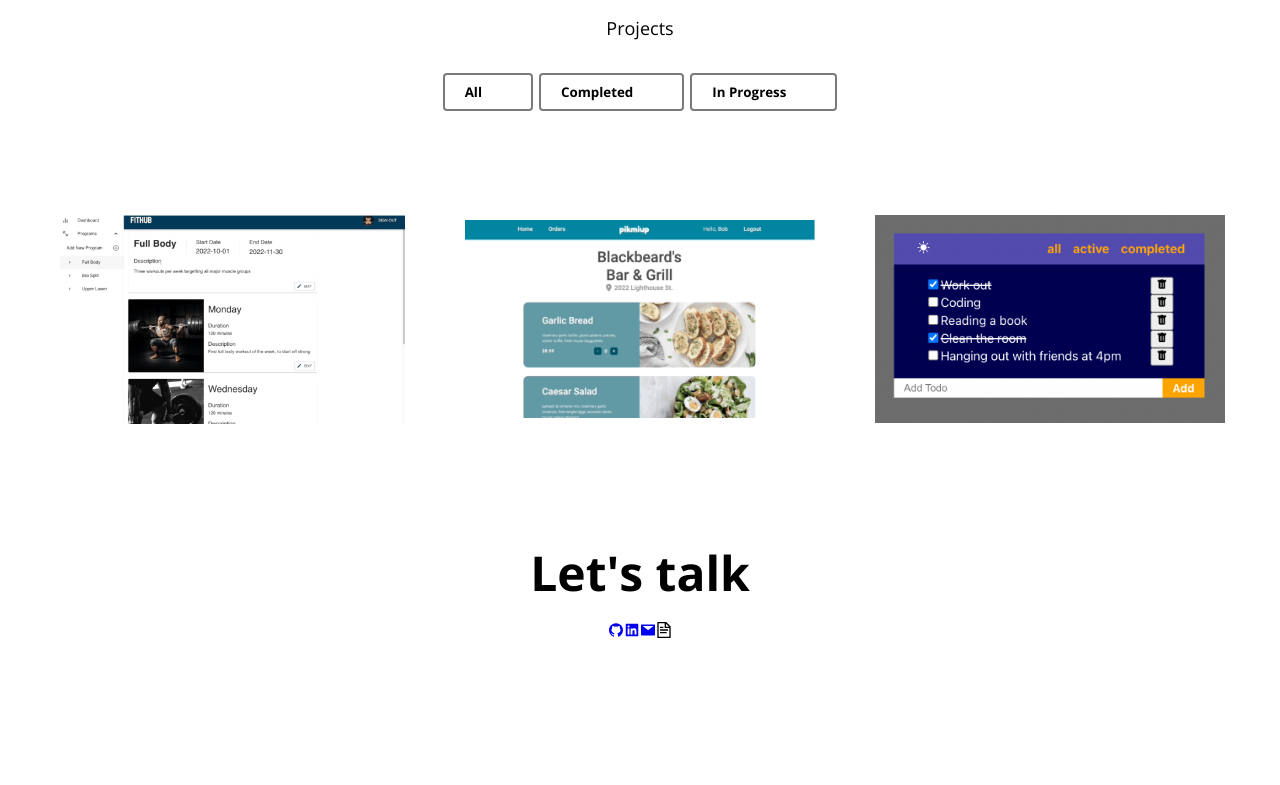
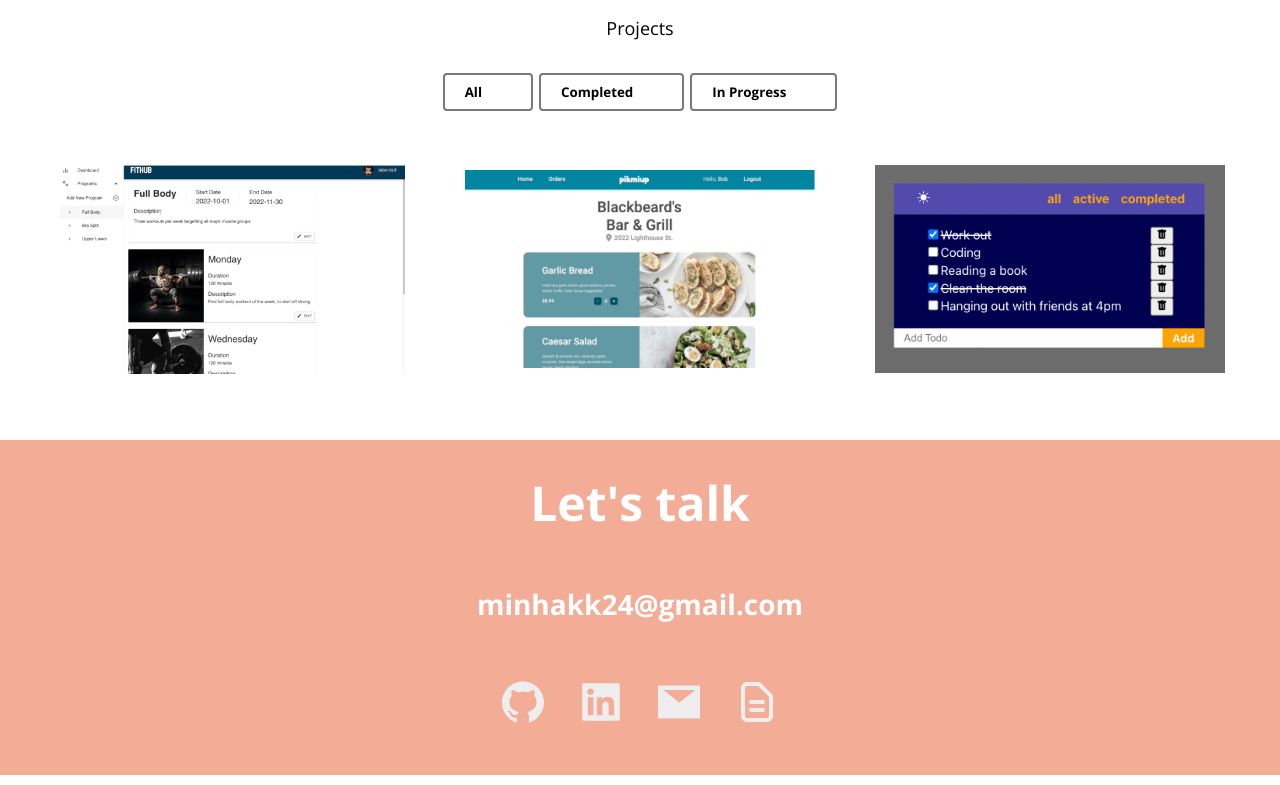
Before and after one commit to minha0817/Portfolio, a React (Create React App) app: page / in a window 1280 px wide. Shown: the part 1874-2659 px from the top of the page. Before the commit the page ends 2517 px from the top, so only its background shows below. Built offline with nearby package versions, Linux system fonts and the light colour scheme.

Commit message:
Add styling for Contact

```diff
--- a/package.json
+++ b/package.json
@@ -3,6 +3,9 @@
   "version": "0.1.0",
   "private": true,
   "dependencies": {
+    "@fortawesome/fontawesome-svg-core": "^6.2.1",
+    "@fortawesome/free-solid-svg-icons": "^6.2.1",
+    "@fortawesome/react-fontawesome": "^0.2.0",
     "@testing-library/jest-dom": "^5.16.5",
     "@testing-library/react": "^13.4.0",
     "@testing-library/user-event": "^13.5.0",
--- a/src/components/Contact.js
+++ b/src/components/Contact.js
@@ -1,24 +1,42 @@
 import React from "react";
 import { AiFillGithub, AiFillLinkedin, AiFillMail } from "react-icons/ai";
-import { GrDocumentText } from "react-icons/gr";
+import { HiOutlineDocumentText } from "react-icons/hi";
+import "../styles/contact.css";
+import { IconContext } from "react-icons";
 
 export default function Contact() {
   return (
     <section id="contact" className="section">
       <h1 className="contact__title">Let's talk</h1>
+      <h2 className="contact__email">minhakk24@gmail.com</h2>
       <div className="contact__links">
-        <a href="https://github.com/minha0817" target="_blank">
+        <IconContext.Provider value={{ className: "contact__icons" }}>
+          <a
+            href="https://github.com/minha0817"
+            className="contact__icon"
+            target="_blank"
+          >
             <AiFillGithub />
           </a>
-        <a href="https://www.linkedin.com/in/minhakim24/" target="_blank">
+          <a
+            href="https://www.linkedin.com/in/minhakim24/"
+            className="contact__icon"
+            target="_blank"
+          >
             <AiFillLinkedin />
           </a>
-        <a href="mailto:minhakk24@gmail.com">
+          <a href="mailto:minhakk24@gmail.com" className="contact__icon">
             <AiFillMail />
           </a>
-        <a href="https://docs.google.com/document/d/1WAUMjDtaMMa-snXnXRmsjrN1uYe30r_p/edit" target="_blank">
-          <GrDocumentText />
+          <a
+            href="https://docs.google.com/document/d/1WAUMjDtaMMa-snXnXRmsjrN1uYe30r_p/edit"
+            className="contact__icon"
+            target="_blank"
+            position="relative"
+          >
+            <HiOutlineDocumentText />
           </a>
+        </IconContext.Provider>
       </div>
     </section>
   );
--- /dev/null
+++ b/src/styles/contact.css
@@ -0,0 +1,45 @@
+#contact {
+  background-color: var(--color-pink);
+}
+
+.contact__title {
+  padding: 30px;
+  color: var(--color-white);
+}
+
+.contact__email {
+  margin: 20px;
+  color: var(--color-white);
+}
+
+.contact__links {
+  padding: 20px;
+  color: var(--color-light-white);
+  font-size: var(--font-large);
+  margin: 10px;
+  display: flex;
+  justify-content: center;
+}
+
+.contact__icons {
+  color: var(--color-light-white);
+  font-size: var(--font-large);
+  margin: 15px;
+}
+
+.contact__icon svg {
+  /* transition: all var(--transition-duration) ease; */
+  cursor: pointer;
+}
+
+.contact__icon svg path{
+  /* transition: all var(--transition-duration) ease; */
+  cursor: pointer;
+}
+
+
+
+.contact__icon svg:hover {
+  transform: scale(1.1);
+  color: var(--color-dark-pink);
+}
--- a/src/styles/mywork.css
+++ b/src/styles/mywork.css
@@ -58,7 +58,7 @@
   align-items: center;
   margin: 30px;
   width: 350px;
-  height: 350px;
+  height: 250px;
 }
 
 .project__img {
@@ -87,6 +87,11 @@
   transform: translateY(0);
 }
 
+.project:hover .project__description h3,
+.project:hover .project__description span {
+  cursor: pointer;
+}
+
 .project__description h3,
 .project__description span{
   color: var(--color-white);
```
Also changed, not shown: 1 other file (tests, documents, lock files or other folders). Lines whose indentation alone changed are shown as unchanged.
